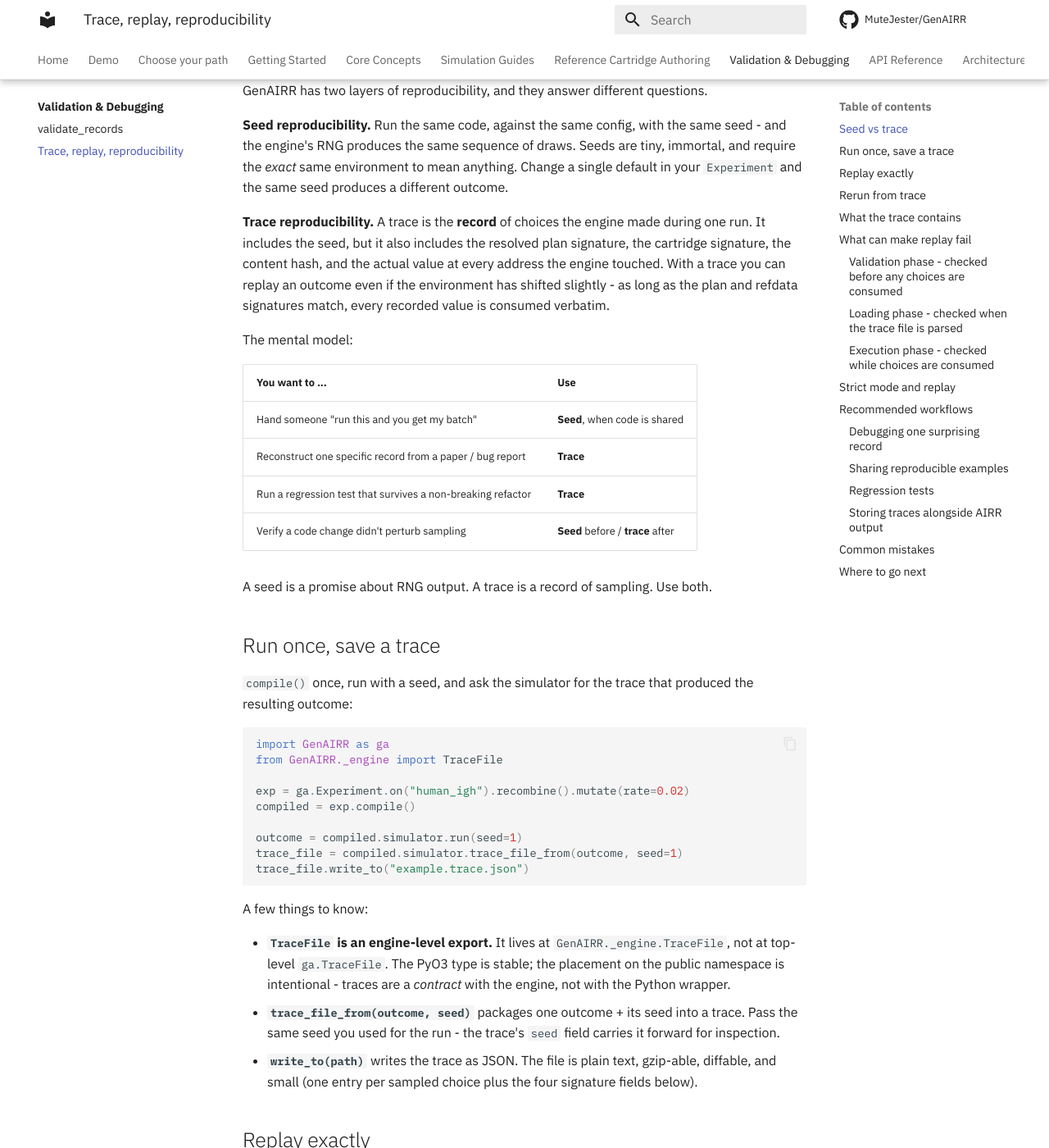
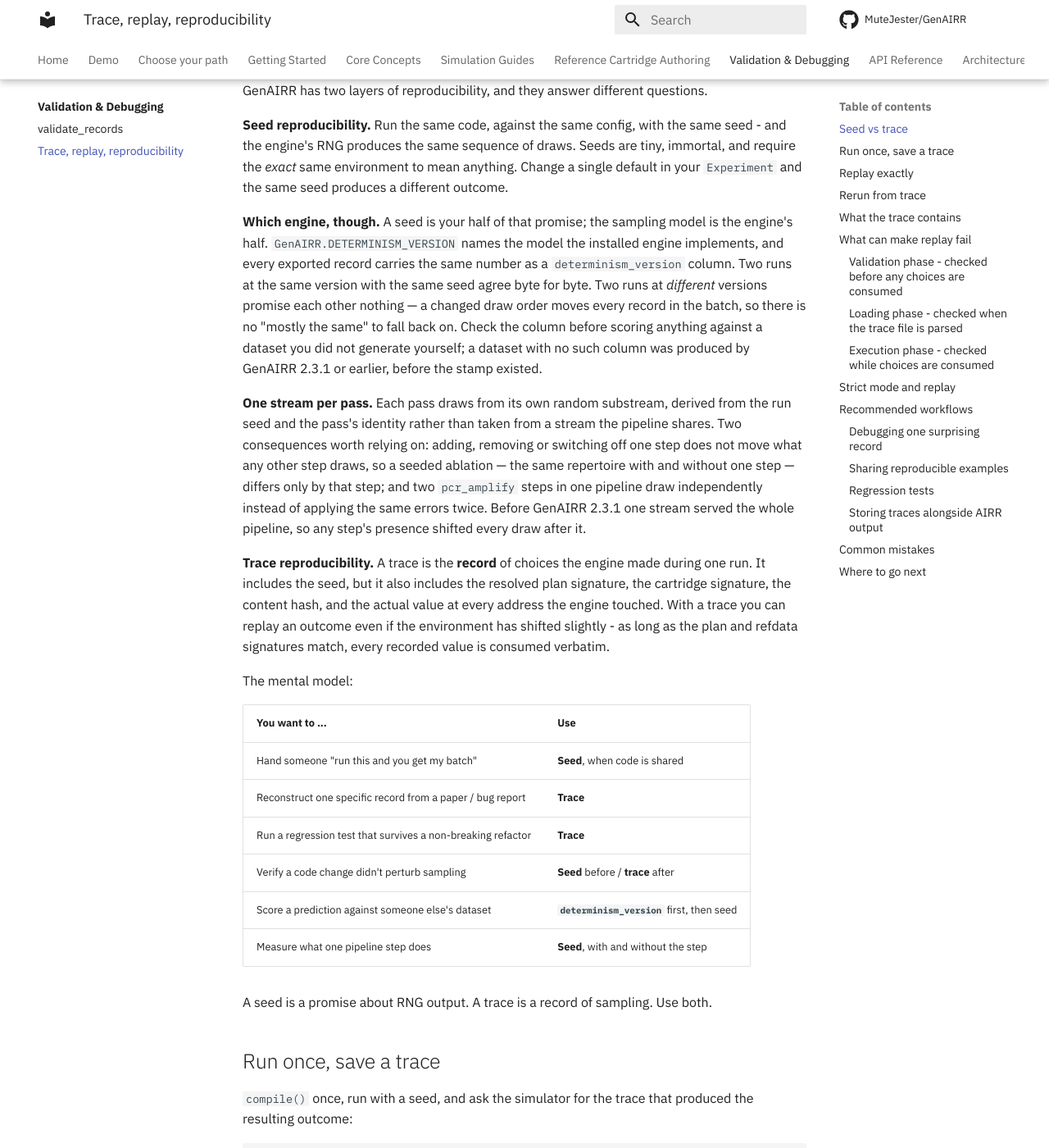
Before and after one commit to MuteJester/GenAIRR, an MkDocs documentation site: the page built from site_docs/guides/trace-replay.md, in a window 1280 px wide and 1400 px high, scrolled down 324 px. Shown: the whole window at 82% size. Built offline with MkDocs 1.6.1 and Material for MkDocs 9.7.7, drawn with Linux system fonts in a browser that asks for light colours; comment, search, counter and statistics services are not loaded.

Commit message:
docs: what a seed promises, and what the engine promises back
The reproducibility guide said a seed plus the same code gives the same
output. That was the whole story only while there was one sampling
model. Adds the other half to "Seed vs trace": `DETERMINISM_VERSION`,
what it means for two datasets to disagree on it, and that a dataset
with no such column predates the stamp.

Also documents the substream guarantee where someone looking for it
would be: toggling one step does not move what any other step draws,
so a seeded ablation differs only by the step, and two `pcr_amplify`
steps in one pipeline draw independently instead of applying the same
errors twice.

The changelog carries the break with the measurement that makes it
concrete -- 0 of 200 molecules identical across an off-pass toggle
before, every field identical after -- and says plainly that every
seeded run's output moves, not only runs that use a particular pass.

```diff
--- a/site_docs/guides/trace-replay.md
+++ b/site_docs/guides/trace-replay.md
@@ -19,6 +19,29 @@
 default in your `Experiment` and the same seed produces a
 different outcome.
 
+**Which engine, though.** A seed is your half of that promise; the
+sampling model is the engine's half. `GenAIRR.DETERMINISM_VERSION`
+names the model the installed engine implements, and every exported
+record carries the same number as a `determinism_version` column. Two
+runs at the same version with the same seed agree byte for byte. Two
+runs at *different* versions promise each other nothing — a changed
+draw order moves every record in the batch, so there is no "mostly the
+same" to fall back on. Check the column before scoring anything
+against a dataset you did not generate yourself; a dataset with no
+such column was produced by GenAIRR 2.3.1 or earlier, before the stamp
+existed.
+
+**One stream per pass.** Each pass draws from its own random
+substream, derived from the run seed and the pass's identity rather
+than taken from a stream the pipeline shares. Two consequences worth
+relying on: adding, removing or switching off one step does not move
+what any other step draws, so a seeded ablation — the same repertoire
+with and without one step — differs only by that step; and two
+`pcr_amplify` steps in one pipeline draw independently instead of
+applying the same errors twice. Before GenAIRR 2.3.1 one stream served
+the whole pipeline, so any step's presence shifted every draw after
+it.
+
 **Trace reproducibility.** A trace is the **record** of choices
 the engine made during one run. It includes the seed, but it
 also includes the resolved plan signature, the cartridge
@@ -36,6 +59,8 @@
 | Reconstruct one specific record from a paper / bug report | **Trace** |
 | Run a regression test that survives a non-breaking refactor | **Trace** |
 | Verify a code change didn't perturb sampling | **Seed** before / **trace** after |
+| Score a prediction against someone else's dataset | **`determinism_version`** first, then seed |
+| Measure what one pipeline step does | **Seed**, with and without the step |
 
 A seed is a promise about RNG output. A trace is a record of
 sampling. Use both.
```
Also changed, not shown: CHANGELOG.md (+35 -0 lines).
